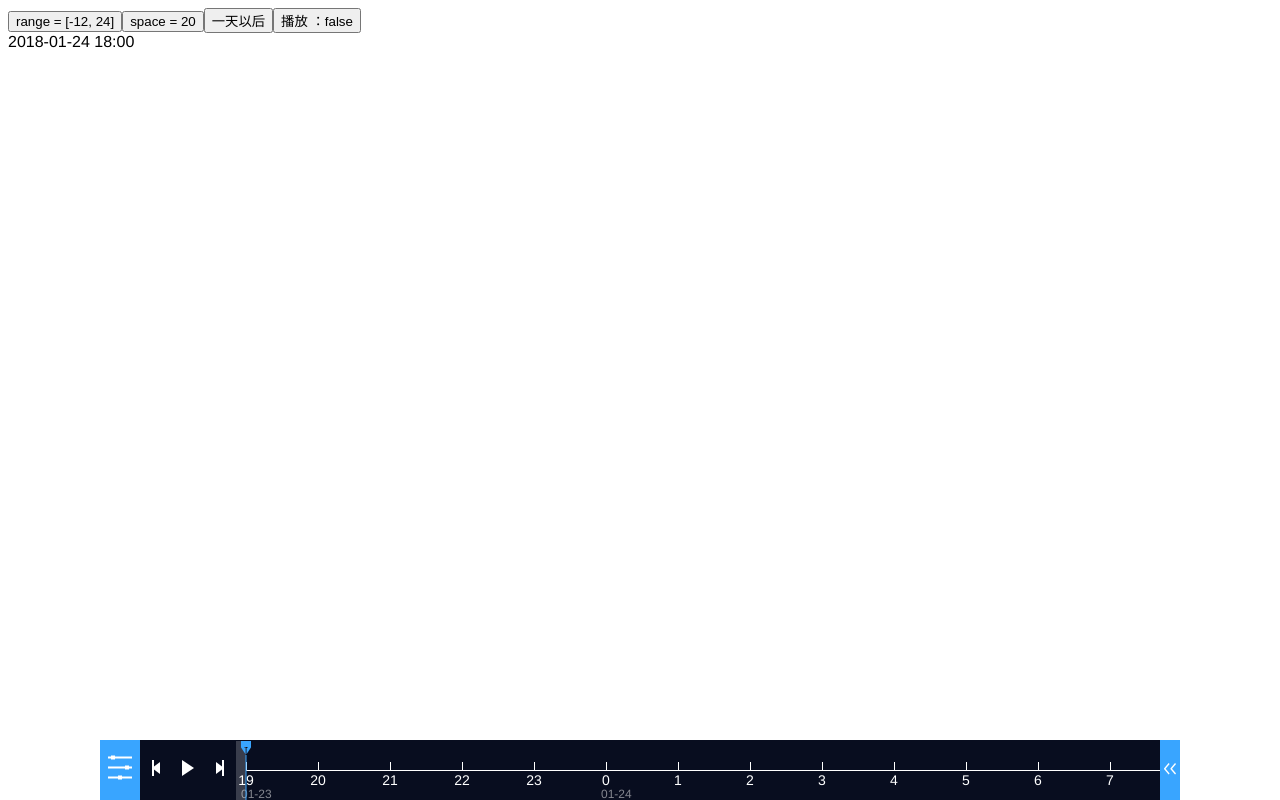
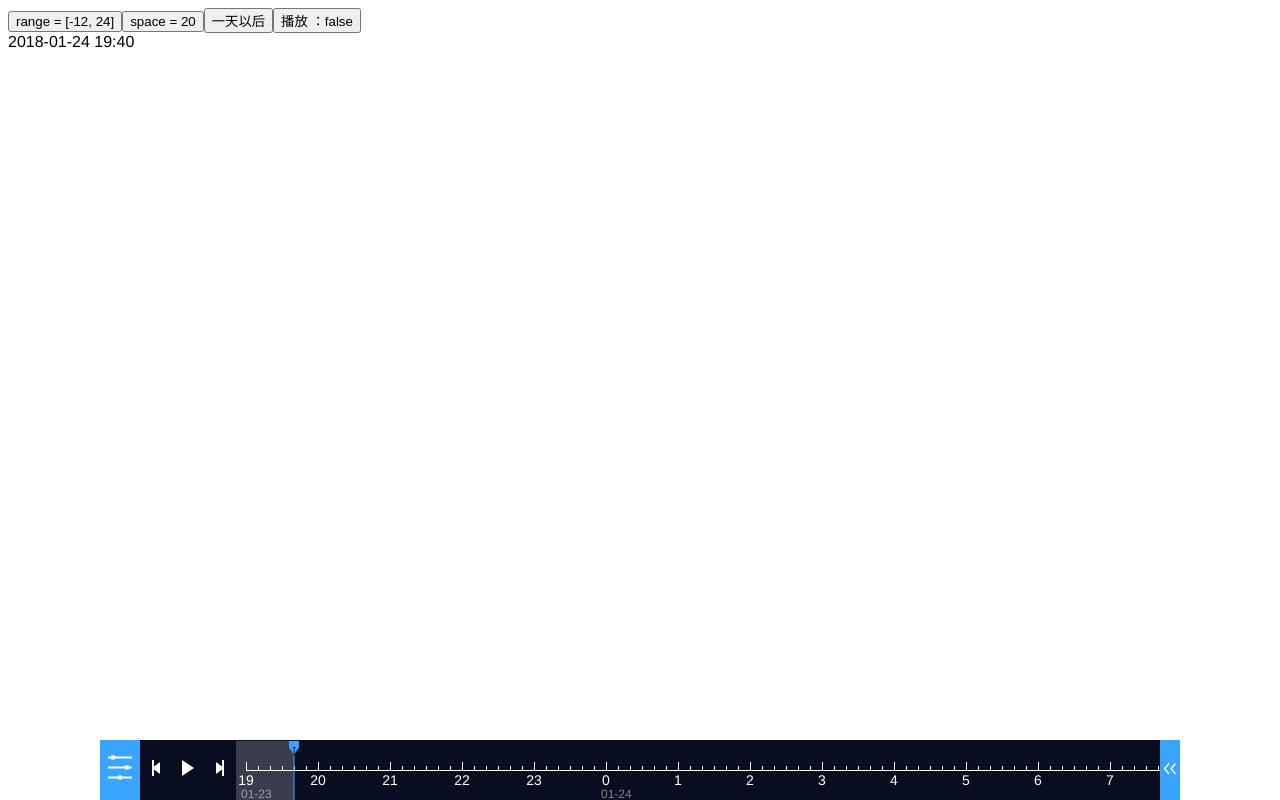
Before and after one commit to liming0711/vue-timeline, a Vue app: page / in a window 1280 px wide. Built offline with nearby package versions, Linux system fonts and the light colour scheme; the HTML template or start-up script is replaced by a standard one.

Commit message:
add collapse

```diff
--- a/src/App.vue
+++ b/src/App.vue
@@ -36,7 +36,7 @@
       return {
         now: new Date().getTime(),
         range: [-24, 0],
-        space: 60,
+        space: 10,
         pause: true,
         currentTime: 0
       };
--- a/src/components/timeline/timeline.vue
+++ b/src/components/timeline/timeline.vue
@@ -310,7 +310,7 @@
       this.visibleWidth = this.timelineWidth - MENU_BTN_WIDTH - (this.showCollapse ? COLLAPSE_BTN_WIDTH : 0) - CONTROL_BTN_WIDTH;
       this.$nextTick(() => {
         this.initScroll();
-        this.setNowPosition();
+        this.setNowLabelPosition();
       });
     },
     methods: {
@@ -324,7 +324,7 @@
       initScroll () {
         this.scrollHandler = new BScroll(this.$refs.container, { scrollX: true });
       },
-      setNowPosition () {
+      setNowLabelPosition () {
         let nowIndex = this.time.timeList.findIndex(a => {
           return a === this.time.now;
         });
@@ -334,6 +334,9 @@
           this.current = this.time.timeList.length - 1;
         }
         this.scrollToPixel(this.current);
+      },
+      setCurrentLabelPosition () {
+        // TODO
       },
       doSuspend () {
         console.log('暂停播放', this.suspend);
```
